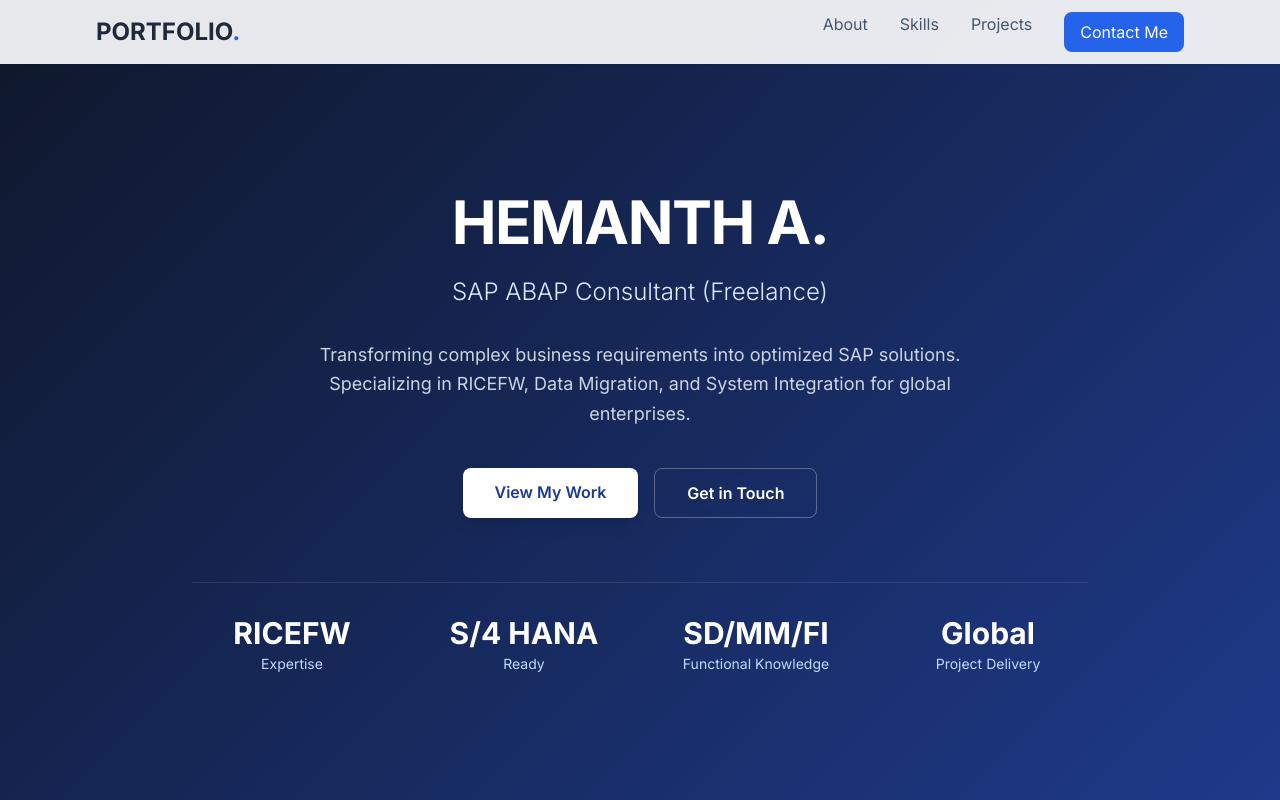
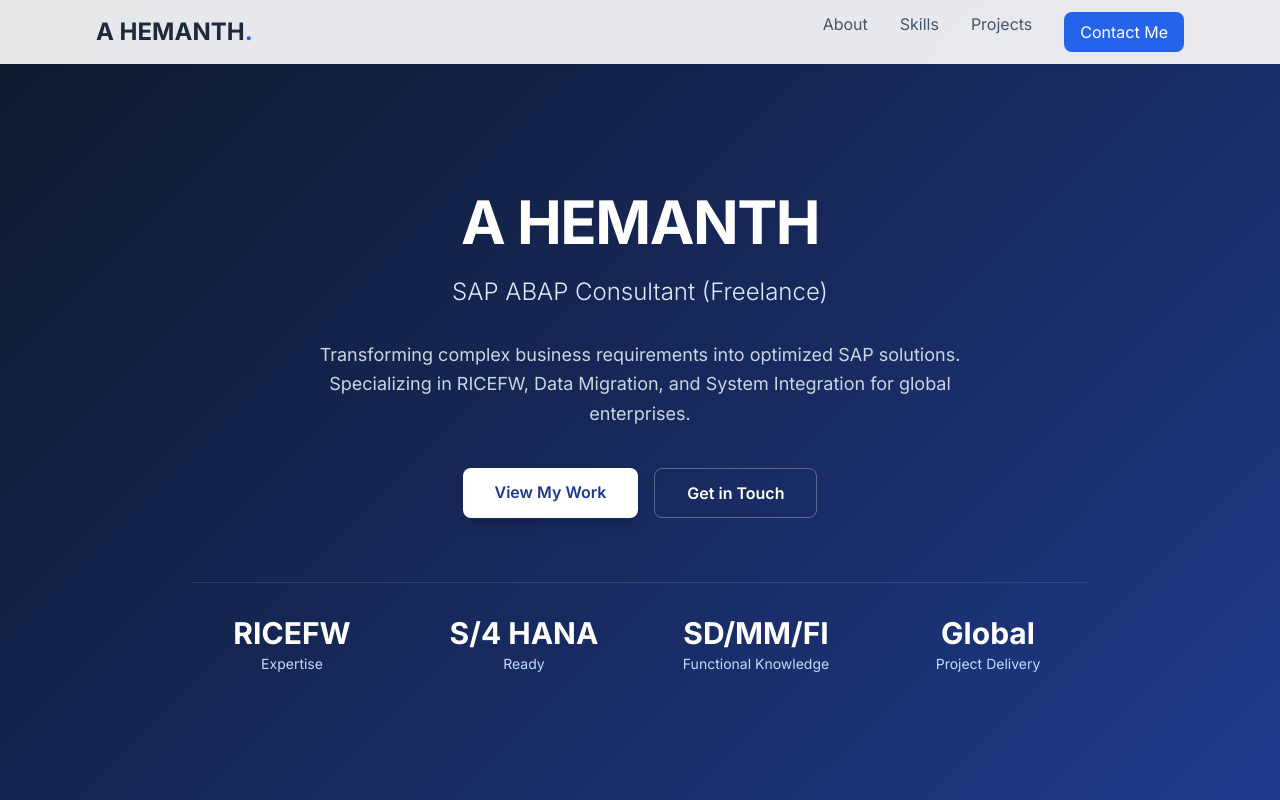
Before and after one commit to hemanth2766/hemanth-portfolio, a plain HTML site: page index.html in a window 1280 px wide. Shown: the top 800 px of the page. Drawn offline with nearby package versions, Linux system fonts and the light colour scheme.

```diff
--- a/index.html
+++ b/index.html
@@ -3,7 +3,7 @@
 <head>
     <meta charset="UTF-8">
     <meta name="viewport" content="width=device-width, initial-scale=1.0">
-    <title>Hemanth A. | SAP ABAP Consultant</title>
+    <title>A Hemanth | SAP ABAP Consultant</title>
     <script src="https://cdn.tailwindcss.com"></script>
     <script src="https://unpkg.com/lucide@latest"></script>
     <link href="https://fonts.googleapis.com/css2?family=Inter:wght@300;400;600;700&display=swap" rel="stylesheet">
@@ -21,7 +21,7 @@
         <div class="max-w-6xl mx-auto px-4 sm:px-6 lg:px-8">
             <div class="flex justify-between items-center h-16">
                 <div class="flex-shrink-0 flex items-center">
-                    <span class="text-2xl font-bold text-slate-800">PORTFOLIO<span class="text-blue-600">.</span></span>
+                    <span class="text-2xl font-bold text-slate-800">A HEMANTH<span class="text-blue-600">.</span></span>
                 </div>
                 <!-- Desktop Menu -->
                 <div class="hidden md:flex space-x-8">
@@ -51,7 +51,7 @@
     <section class="sap-gradient pt-32 pb-20 lg:pt-48 lg:pb-32 text-white">
         <div class="max-w-6xl mx-auto px-4 sm:px-6 lg:px-8 text-center">
             <h1 class="text-4xl md:text-6xl font-bold mb-6 tracking-tight">
-                HEMANTH A.
+                A HEMANTH
             </h1>
             <h2 class="text-xl md:text-2xl font-light text-blue-100 mb-8">
                 SAP ABAP Consultant (Freelance)
@@ -293,7 +293,7 @@
             </div>
 
             <div class="border-t border-slate-800 pt-8 text-slate-500 text-sm">
-                <p>&copy; 2024 Hemanth A. All rights reserved.</p>
+                <p>&copy; 2024 A Hemanth. All rights reserved.</p>
             </div>
         </div>
     </footer>
```
